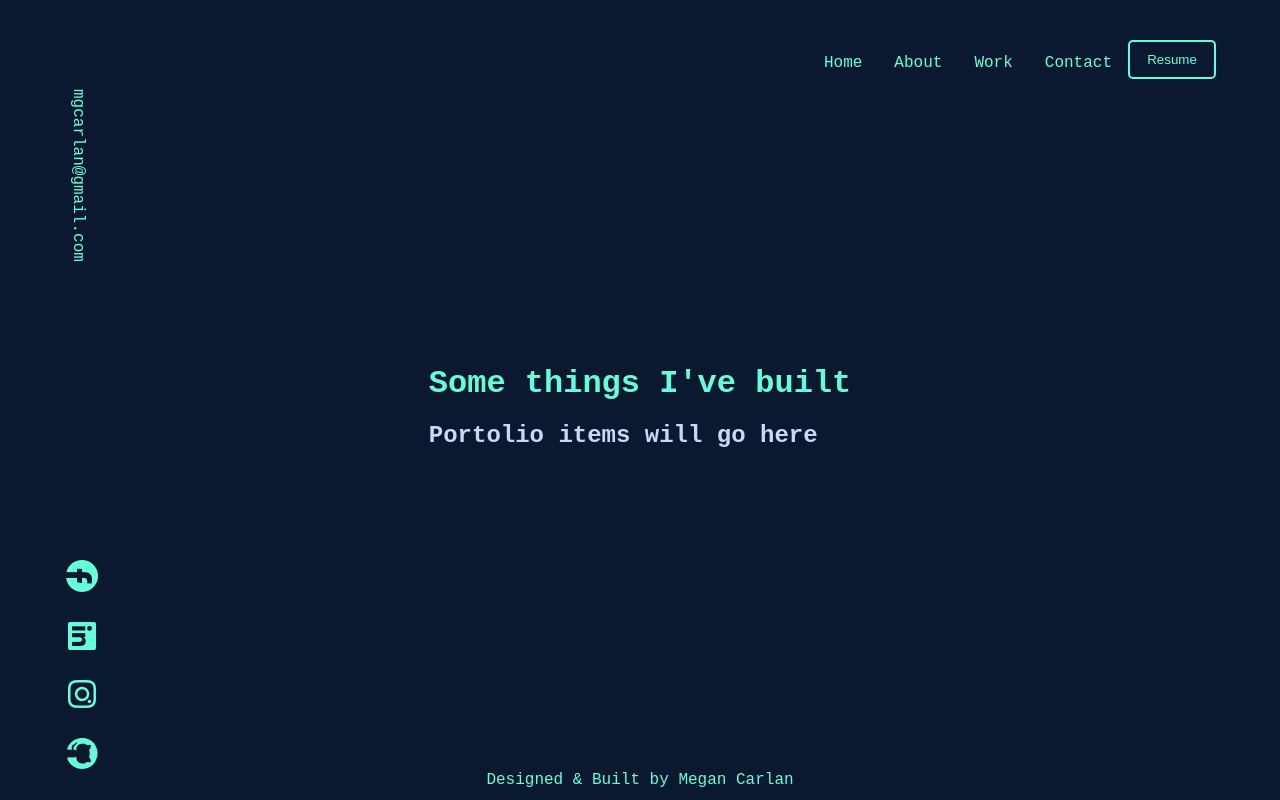
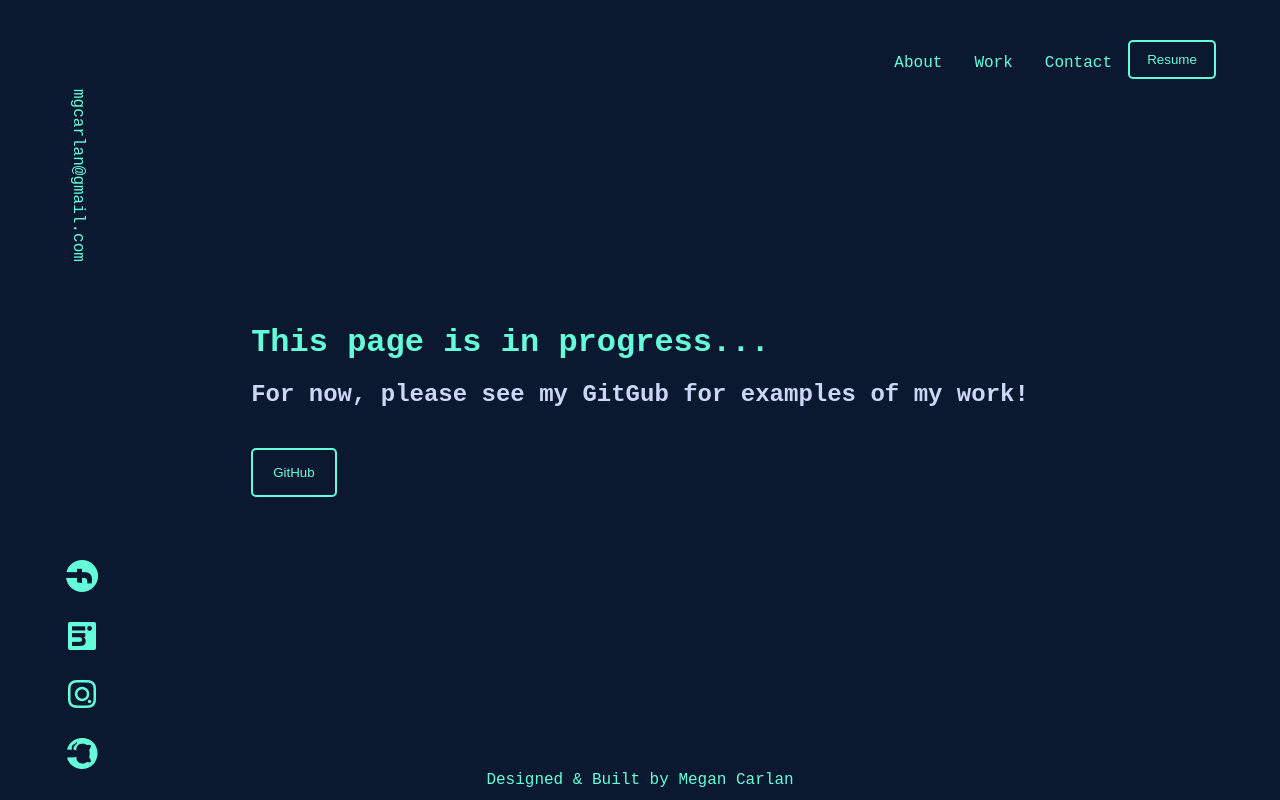
Before and after one commit to MeganCarlan/Portfolio, a React (Create React App) app: page /work in a window 1280 px wide. Built offline with nearby package versions, Linux system fonts and the light colour scheme.

Commit message:
edits from another computer

```diff
--- a/src/App.css
+++ b/src/App.css
@@ -93,7 +93,7 @@ a.instagram {
   bottom: 0px;
   left: 0;
   width: 100%;
-  height: 40px; /* set the height of your footer */
+  height: 40px;
   position:absolute;
   color: #64ffda;
 }
@@ -147,7 +147,7 @@ button:hover {
 
 
  /* Home Page  */
-.HomePage {
+/* .HomePage {
   display: flex;
   flex-direction: row;
   align-items: center;
@@ -184,7 +184,7 @@ button:hover {
   max-height: 40vh;
   border: 5px solid #64ffda;
   border-radius: 20px;
-}
+} */
 
 /* About Page */
 
@@ -201,7 +201,7 @@ button:hover {
 }
 
 .AboutPage p {
-  font-size: 1.2rem;
+  font-size: 1.1rem;
   max-width: 75vh;
 }
 
@@ -211,9 +211,9 @@ button:hover {
 
 .headshot {
   margin-left: 10vh;
-  margin-top: 10vh;
-  max-width: 45vh;
-  max-height: 45vh;
+  margin-top: 5vh;
+  max-width: 50vh;
+  max-height: 50vh;
   border: 5px solid #64ffda;
   border-radius: 20px;
 }
@@ -277,3 +277,15 @@ button:hover {
 
 
 }
+
+/* Work Page */
+
+.portfolioButton {
+  max-width: 20vh;
+  border: 2px solid #64ffda;
+  background-color: transparent;
+  color: #64ffda;
+  padding: 15px 20px;
+  border-radius: 5px;
+  margin-top: 1rem;
+}
--- a/src/App.js
+++ b/src/App.js
@@ -1,5 +1,4 @@
 import './App.css';
-import { HomePage } from './components/homePage';
 import { AboutPage } from './components/aboutPage';
 import { WorkPage } from './components/workPage';
 import { ContactPage } from './components/contactPage';
@@ -24,8 +23,7 @@ function App() {
 
 
       <Routes>
-        <Route path="/" element={<HomePage />} />
-        <Route path="/about" element={<AboutPage />} />
+        <Route path="/" element={<AboutPage />} />
         <Route path="/work" element={<WorkPage />} />
         <Route path="/contact" element={<ContactPage />} />
         {/* <Route path="/resume" element={< />} /> */}
--- a/src/components/aboutPage.jsx
+++ b/src/components/aboutPage.jsx
@@ -6,10 +6,15 @@ export function AboutPage() {
        <div className ="contentContainer">
         <h1 className="green">About Me</h1>
         <p className="lightestSlate">
-            Hello! My name is Brittany and I enjoy creating things that live on the internet. My interest in web development started back in 2012 when I decided to try editing custom Tumblr themes — turns out hacking together a custom reblog button taught me a lot about HTML & CSS!
+        Hello world! My name is Megan Carlan. I am a full stack web developer who is passionate about building websites that are beautiful, functional, and user-friendly. I have a strong foundation in programming languages such as HTML, CSS, and JavaScript, as well as experience with popular frameworks and libraries such as React and Node.js.
         </p>
         <p className="lightestSlate">
-            Fast-forward to today, and I have had the privilege of working at an advertising agency, a start-up, a huge corporation, and a student-led design studio. My main focus these days is building accessible, inclusive products and digital experiences at Upstatement for a variety of clients.
+        With an eye for design and a love of problem-solving, I enjoy working with clients to create custom websites that meet their unique needs and reflect their brand identity. From front-end development to back-end coding and database management, I am dedicated to delivering high-quality web solutions that are tailored to each client's specifications.
+        </p>
+        <p className="lightestSlate">
+       <p className="lightestSlate">
+       In addition to web development, I am committed to staying up-to-date with the latest industry trends and technologies. This includes participating in online courses and workshops, attending web development conferences, and contributing to open source projects.
+        </p>
         </p>
         <p className="green">
             Here are a few technologies I have been working with recently:
@@ -17,17 +22,20 @@ export function AboutPage() {
         <div className="ulContainer">
         <ul className="lightestSlate">
             <li> JavaScript (ES6+)</li>
-            <li>React</li>
+            <li>HTML</li>
+            <li>CSS</li>
             <li>Node.js</li>
         </ul>
         <ul className="lightestSlate">
             <li>Type Script</li>
             <li>MYSQL</li>
+            <li>React</li>
             <li>WordPress</li>
+
         </ul>
         </div>
         </div>
-        <img className="headshot" src={require("/Users/mcarlan/Desktop/repos/portfolio/src/assets/headshot.png")} alt="My Image" />
+        <img className="headshot" src={require("/Users/adamshield/Portfolio/src/assets/headshot.png")} alt="My Image" />
 
     </div>
     )
--- a/src/components/contactPage.jsx
+++ b/src/components/contactPage.jsx
@@ -10,10 +10,10 @@ export function ContactPage() {
            <div className="contentContainer">
                 <div className="green">What's next? </div>
                 <h1 className="lightestSlate">Get in touch</h1>
-                <p className="lightSlate">Although I am not currently looking for any new opportunities, my inbox is always open. Whether you have a question or just want to say hi, I will try my best to get back to you!</p>
+                <p className="lightSlate">I am currently looking for any new opportunities, my inbox is always open. Whether you have a question or just want to say hi, I will try my best to get back to you!</p>
                 <button onClick={handleClick}>Say Hello!</button>
                 </div>
-            <img className="contactPhoto" src={require("/Users/mcarlan/Desktop/repos/portfolio/src/assets/contact.png")} alt="My Image" />
+            <img className="contactPhoto" src={require("/Users/adamshield/Portfolio/src/assets/contact.png")} alt="My Image" />
         </div>
     )
 }
--- a/src/components/homePage.jsx
+++ b/src/components/homePage.jsx
@@ -17,7 +17,7 @@ export function HomePage() {
         <p className="lightSlate">I am a beginner, full-stack web developer focusing on blah blah blah I will write this later and make it more filled out but for now I am blah blah blahing. The website you are on now is the first addition to my web developer portfolio. Please click the button below if you'd like to see more! </p>
         <button onClick={handlePortfolioButtonClick} className="portfolioButton">Portfolio</button>
       </div>
-      <img className="homePagePhoto" src={require("/Users/mcarlan/Desktop/repos/portfolio/src/assets/homepagephoto.png")} alt="My Image" />
+      <img className="homePagePhoto" src={require("/Users/adamshield/Portfolio/src/assets/homepagephoto.png")} alt="My Image" />
     </div>
   );
 }
--- a/src/components/navBar.jsx
+++ b/src/components/navBar.jsx
@@ -11,10 +11,7 @@ export function NavBar() {
         <nav className="navbar">
           <ul>
             <li>
-              <NavLink to="/">Home</NavLink>
-            </li>
-            <li>
-              <NavLink to="/about">About</NavLink>
+              <NavLink to="/">About</NavLink>
             </li>
             <li>
               <NavLink to="/work">Work</NavLink>
--- a/src/components/workPage.jsx
+++ b/src/components/workPage.jsx
@@ -1,11 +1,15 @@
 
 export function WorkPage() {
+
+
+
 
     return (
         <div className="workPage">
             <div className="contentContainer">
-                <h1 className="green">Some things I've built</h1>
-                <h2 className="lightestSlate">Portolio items will go here</h2>
+                <h1 className="green">This page is in progress...</h1>
+                <h2 className="lightestSlate">For now, please see my GitGub for examples of my work!</h2>
+                <button onClick={event =>  window.location.href='https://github.com/MeganCarlan'} className="portfolioButton">GitHub</button>
             </div>
         </div>
 
```
Also changed, not shown: 1 other file (tests, documents, lock files or other folders).
